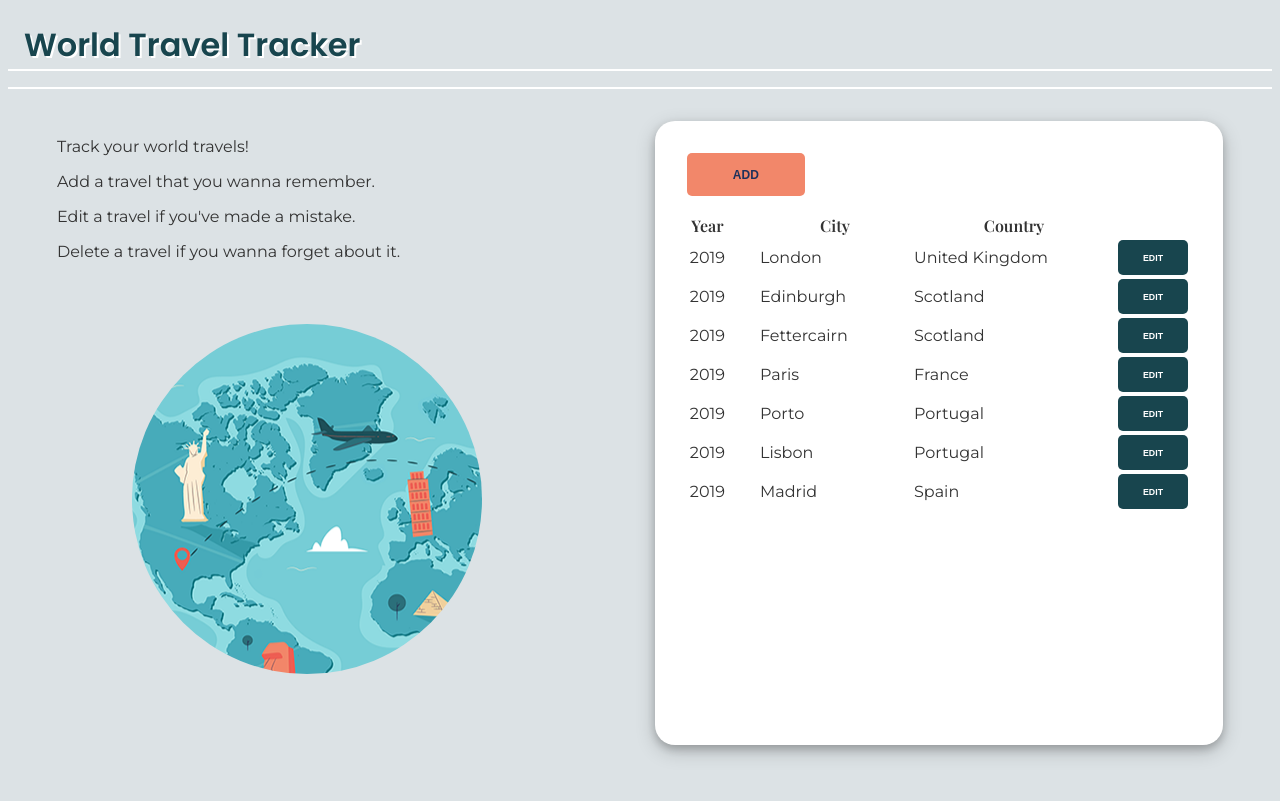
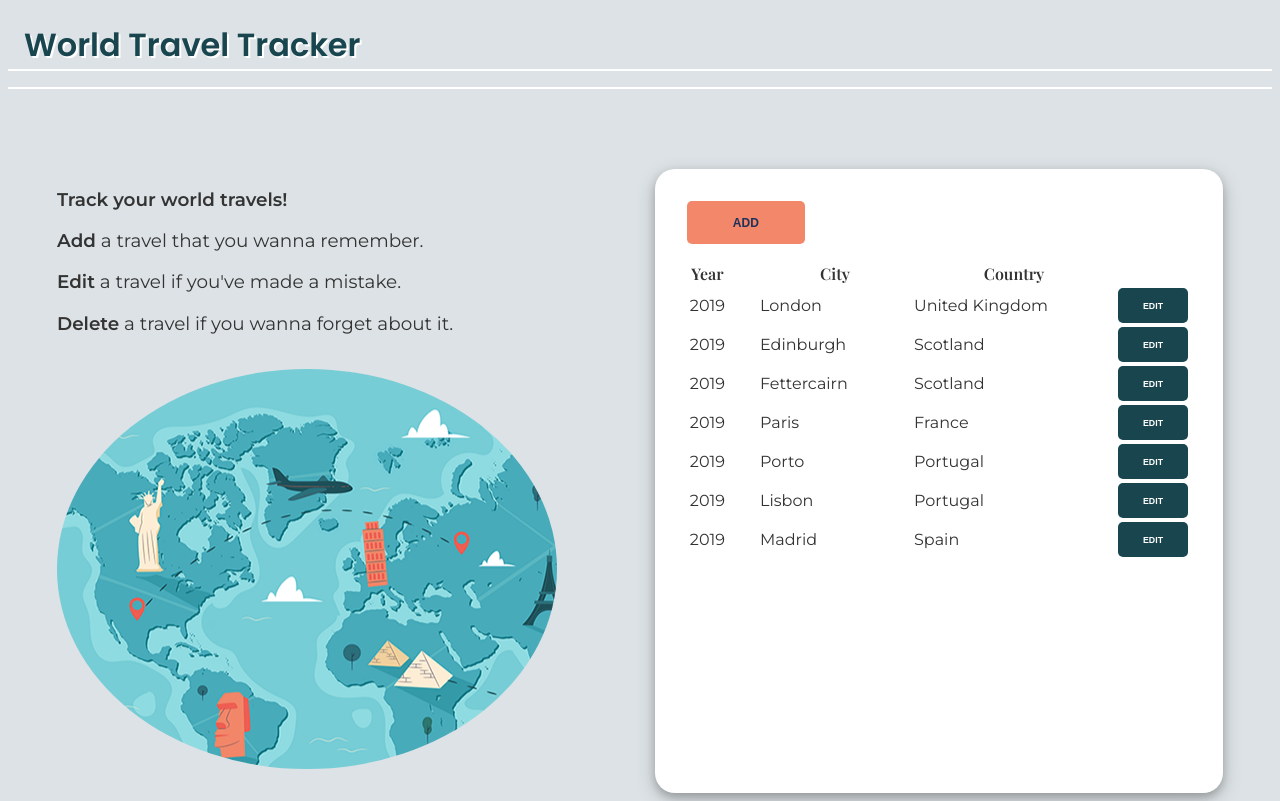
Before and after one commit to sarahg813/crud-travel-tracker, a React (Create React App) app: page / in a window 1280 px wide. Built offline with nearby package versions, Linux system fonts and the light colour scheme.

Commit message:
fixed styling

```diff
--- a/public/index.html
+++ b/public/index.html
@@ -8,7 +8,7 @@
     <meta name="description" content="World Travel Tracker Web App" />
 
     <link
-      href="https://fonts.googleapis.com/css2?family=Poppins:wght@600&family=Playfair+Display:wght@600&family=Montserrat&display=swap"
+      href="https://fonts.googleapis.com/css2?family=Poppins:wght@600&family=Playfair+Display:wght@600&family=Montserrat:wght@400;600&display=swap"
       rel="stylesheet"
     />
 
--- a/src/components/About/About.js
+++ b/src/components/About/About.js
@@ -3,10 +3,18 @@ import React from "react";
 const About = () => {
   return (
     <div className="about-container">
-      <p>Track your world travels!</p>
-      <p>Add a travel that you wanna remember.</p>
-      <p>Edit a travel if you've made a mistake.</p>
-      <p>Delete a travel if you wanna forget about it.</p>
+      <p>
+        <b>Track your world travels!</b>
+      </p>
+      <p>
+        <b>Add</b> a travel that you wanna remember.
+      </p>
+      <p>
+        <b>Edit</b> a travel if you've made a mistake.
+      </p>
+      <p>
+        <b>Delete</b> a travel if you wanna forget about it.
+      </p>
     </div>
   );
 };
--- a/src/stylesheets/components/_About.scss
+++ b/src/stylesheets/components/_About.scss
@@ -2,6 +2,8 @@
   width: 200px;
   @include bp(md) {
     width: 300px;
+    font-size: 1.15rem;
+    margin-bottom: 1rem;
   }
   @include bp(lg) {
     width: 500px;
--- a/src/stylesheets/components/_Globe.scss
+++ b/src/stylesheets/components/_Globe.scss
@@ -1,8 +1,8 @@
 .globe {
   width: 175px;
   height: 175px;
+  border-radius: 100%;
   margin: auto;
-  border-radius: 100%;
   background: url(/images/world_map_small.png);
   // Background vector created by freepik - www.freepik.com
   animation: rotate 25s linear infinite;
@@ -10,11 +10,12 @@
   @include bp(md) {
     width: 250px;
     height: 250px;
+    margin: 0;
   }
 
   @include bp(lg) {
-    width: 350px;
-    height: 350px;
+    width: 500px;
+    height: 500px;
     background: url(/images/world_map_large.png);
   }
 }
--- a/src/stylesheets/pages/_app.scss
+++ b/src/stylesheets/pages/_app.scss
@@ -4,17 +4,19 @@
 
 .app__body {
   display: flex;
+  flex-direction: column;
   margin-top: 1rem;
   width: 100%;
   margin-bottom: 2rem;
 
   @include bp(md) {
     margin-top: 1rem;
-    justify-content: space-around;
   }
 
   @include bp(lg) {
-    margin-top: 2rem;
+    flex-direction: row;
+    justify-content: space-around;
+    margin-top: 5rem;
     height: 75vh;
   }
 }
@@ -28,7 +30,6 @@
   }
 
   @include bp(lg) {
-    flex-direction: column;
     justify-content: center;
   }
 }
```
